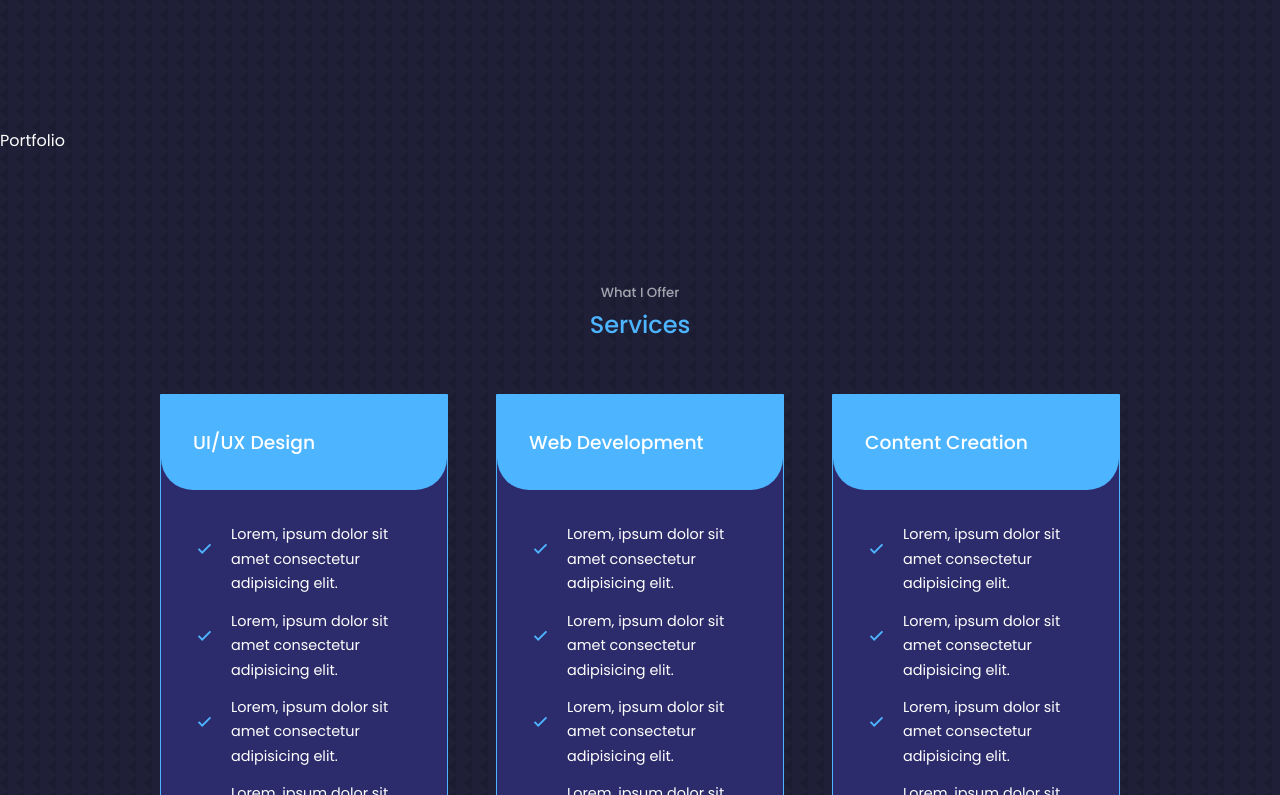
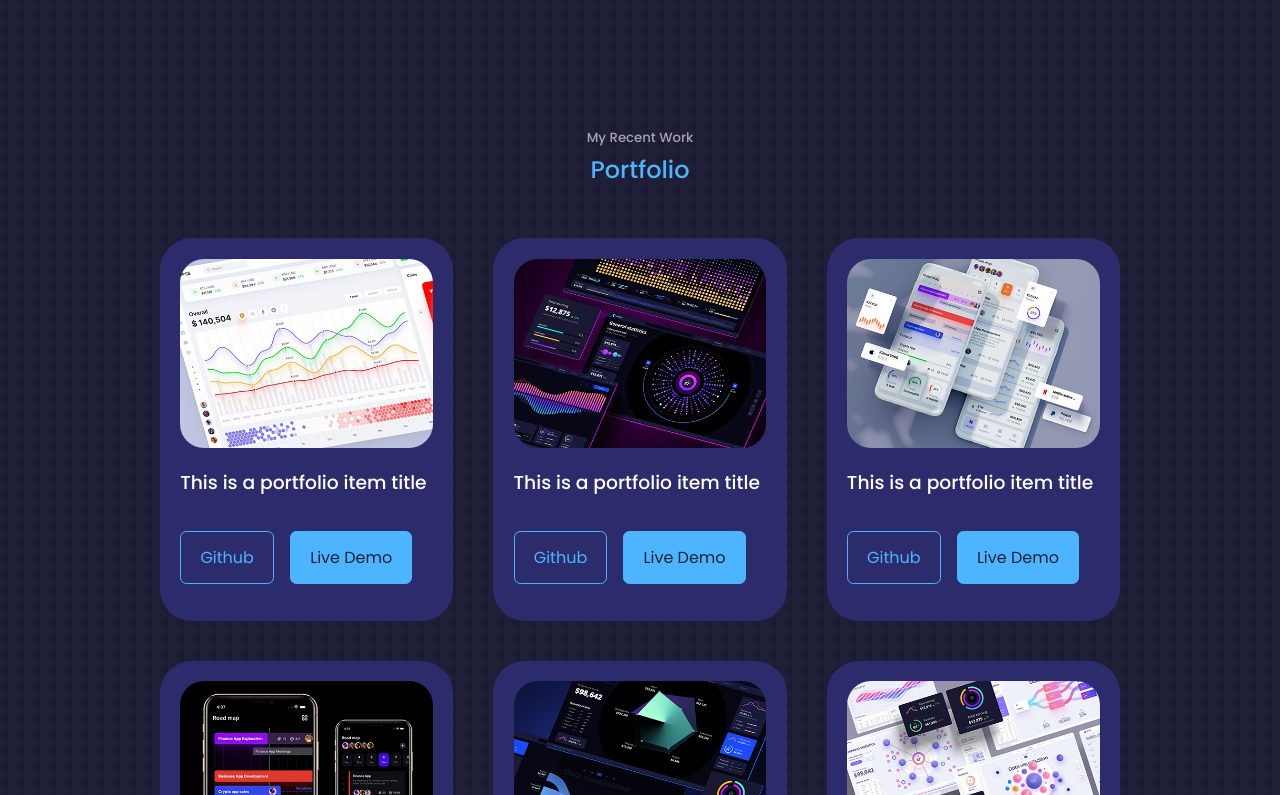
Before and after one commit to eziegler11/current-personal-portfolio, a React (Create React App) app: page / in a window 1280 px wide. Shown: the part 2105-2900 px from the top of the page. Built offline with nearby package versions, Linux system fonts and the light colour scheme.

Commit message:
Finished portfolio section.

```diff
--- a/src/components/portfolio/Portfolio.jsx
+++ b/src/components/portfolio/Portfolio.jsx
@@ -1,6 +1,93 @@
-import './portfolio.css'
+import IMG1 from '../../assets/portfolio1.jpg';
+import IMG2 from '../../assets/portfolio2.jpg';
+import IMG3 from '../../assets/portfolio3.jpg';
+import IMG4 from '../../assets/portfolio4.jpg';
+import IMG5 from '../../assets/portfolio5.png';
+import IMG6 from '../../assets/portfolio6.jpg';
+import './portfolio.css';
+
+const data = [
+	{
+		id: 1,
+		image: IMG1,
+		title: 'This is a portfolio item title',
+		github: 'https://github.com',
+		demo: 'https://github.com',
+	},
+	{
+		id: 2,
+		image: IMG2,
+		title: 'This is a portfolio item title',
+		github: 'https://github.com',
+		demo: 'https://github.com',
+	},
+	{
+		id: 3,
+		image: IMG3,
+		title: 'This is a portfolio item title',
+		github: 'https://github.com',
+		demo: 'https://github.com',
+	},
+	{
+		id: 4,
+		image: IMG4,
+		title: 'This is a portfolio item title',
+		github: 'https://github.com',
+		demo: 'https://github.com',
+	},
+	{
+		id: 5,
+		image: IMG5,
+		title: 'This is a portfolio item title',
+		github: 'https://github.com',
+		demo: 'https://github.com',
+	},
+	{
+		id: 6,
+		image: IMG6,
+		title: 'This is a portfolio item title',
+		github: 'https://github.com',
+		demo: 'https://github.com',
+	},
+];
 
 const Portfolio = () => {
-  return <section id='portfolio'>Portfolio</section>;
-}
-export default Portfolio
+	return (
+		<section id='portfolio'>
+			<h5>My Recent Work</h5>
+			<h2>Portfolio</h2>
+
+			<div className='container portfolio__container'>
+				{data.map(({ id, image, title, github, demo }) => {
+					return (
+						<article key={id} className='portfolio__item'>
+							<div className='portfolio__item-image'>
+								<img src={image} alt={title} />
+							</div>
+							<h3>{title}</h3>
+							<div className='portfolio__item-cta'>
+								<a
+									href={github}
+									className='btn'
+									target='_blank'
+									rel='noreferrer'
+								>
+									Github
+								</a>
+								<a
+									href={demo}
+									className='btn btn-primary'
+									target='_blank'
+									rel='noreferrer'
+								>
+									Live Demo
+								</a>
+							</div>
+						</article>
+					);
+				})}
+			</div>
+		</section>
+	);
+};
+export default Portfolio;
--- a/src/components/portfolio/portfolio.css
+++ b/src/components/portfolio/portfolio.css
@@ -0,0 +1,52 @@
+.portfolio__container {
+    display: grid;
+    grid-template-columns: repeat(3, 1fr);
+    gap: 2.5rem;
+}
+
+.portfolio__item {
+    background: var(--color-bg-variant);
+    padding: 1.2rem;
+    border-radius: 2rem;
+    border: 1px solid transparent;
+    transition: var(--transition);
+}
+
+.portfolio__item:hover {
+    border-color: var(--color-primary-variant);
+    background: transparent;
+}
+
+.portfolio__item-image {
+    border-radius: 1.5rem;
+    overflow: hidden;
+}
+
+.portfolio__item h3 {
+    margin: 1.2rem 0 2rem;
+}
+
+.portfolio__item-cta {
+    display: flex;
+    gap: 1rem;
+    margin-bottom: 1rem;
+}
+
+/* ============== MEDIA QUERIES (MEDIUM DEVICES) =============== */
+
+@media (max-width: 1024px) {
+    .portfolio__container {
+        grid-template-columns: 1fr 1fr;
+        gap: 1.2rem;
+    }
+
+}
+
+/* ============== MEDIA QUERIES (SMALL DEVICES) =============== */
+
+@media (max-width: 600px) {
+    .portfolio__container {
+        grid-template-columns: 1fr;
+        gap: 1rem;
+    }
+}
--- a/src/components/services/services.css
+++ b/src/components/services/services.css
@@ -25,7 +25,7 @@
     box-shadow: 0 2rem 1rem rbga(0, 0, 0, 0.1);
 }
 
-.service_head h3 {
+.service__head h3 {
     color: var(--color-bg);
     font-size: 1rem;
     text-align: center;
```
